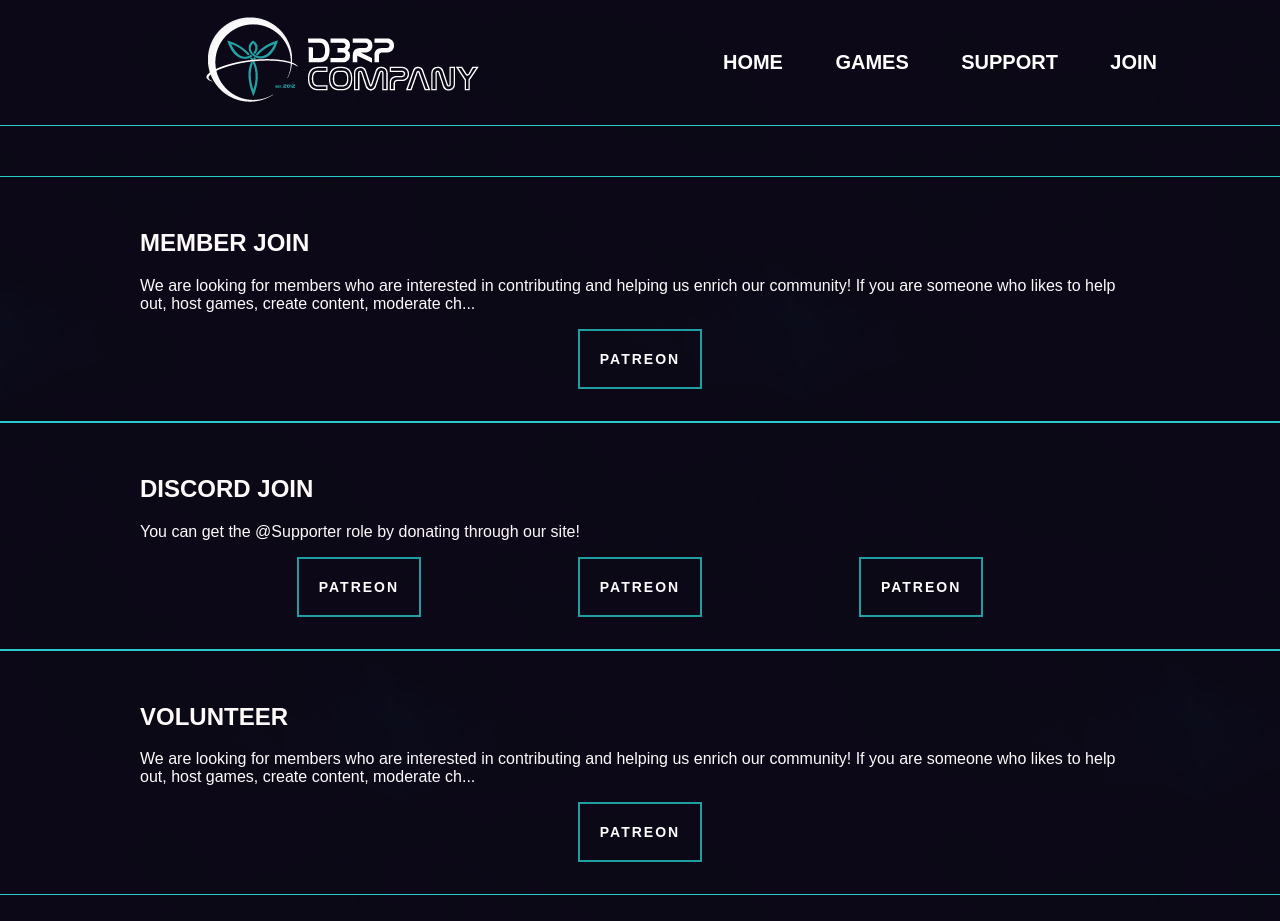
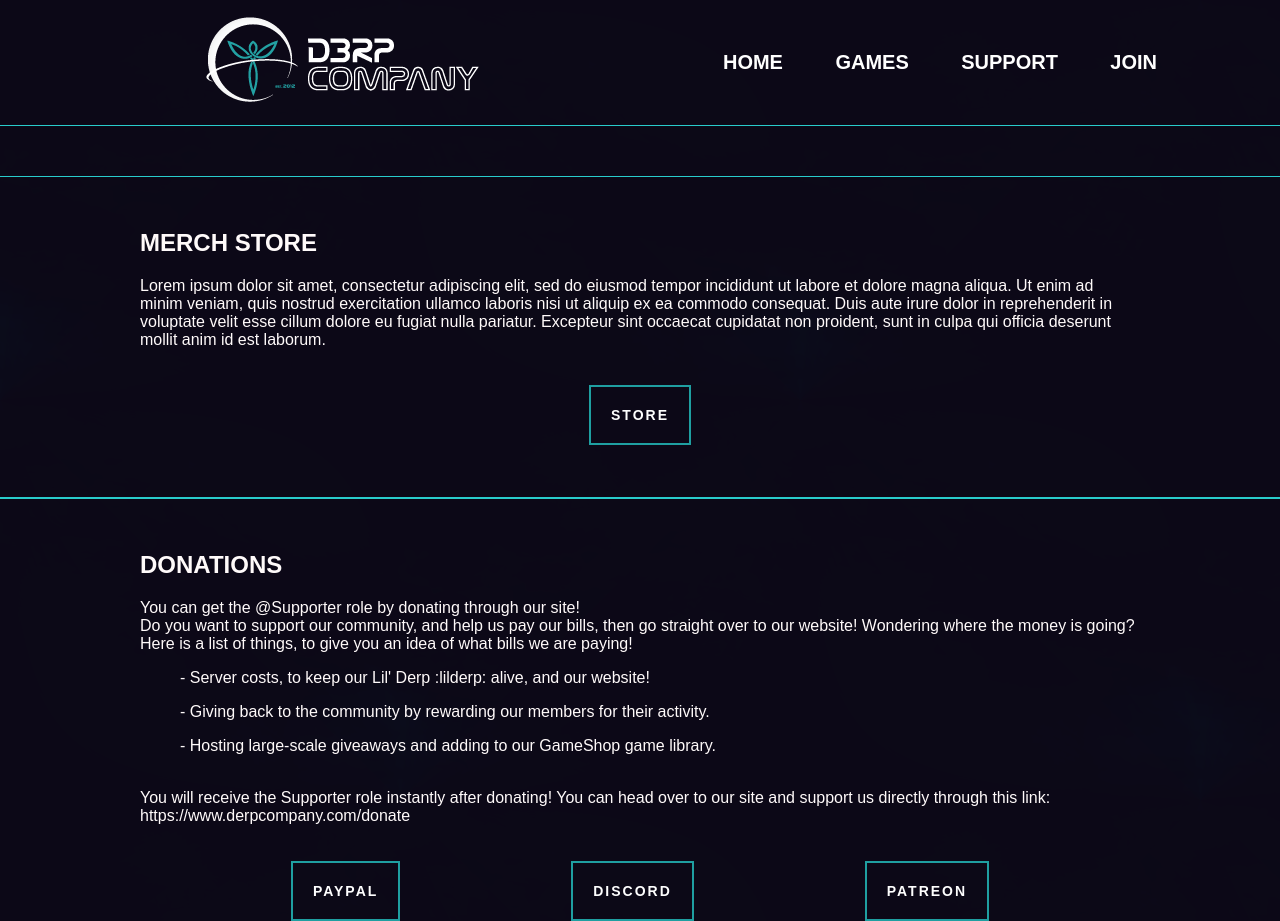
Before and after one commit to DerpCompany/NewWebsite, a Jekyll site: the page built from support.md, in a window 1280 px wide, cut to the strip 0-921 px from the top of the page. Built offline with Jekyll 4.4.1, drawn with Linux system fonts in a browser that asks for light colours; some of the changed text lies outside the part shown.

Commit message:
Update some page content

```diff
--- a/games.md
+++ b/games.md
@@ -7,37 +7,33 @@ index: 5
 
 <div class="section">
   <div class="sectionColumnMain">
-    <h2>MEMBER JOIN</h2>
-    <p>We are looking for members who are interested in contributing and helping us enrich our community! If you are someone who likes to help out, host games, create content, moderate ch...</p>
+    <h2>GAMES WE PLAY</h2>
+    <p>Lorem ipsum dolor sit amet, consectetur adipiscing elit, sed do eiusmod tempor incididunt ut labore et dolore magna aliqua. Ut enim ad minim veniam, quis nostrud exercitation ullamco laboris nisi ut aliquip ex ea commodo consequat. Duis aute irure dolor in reprehenderit in voluptate velit esse cillum dolore eu fugiat nulla pariatur. Excepteur sint occaecat cupidatat non proident, sunt in culpa qui officia deserunt mollit anim id est laborum.</p>
   </div>
   <div class="sectionColumnSub">
-    <button class="navButton">
-      <a href="http://discord.derpcompany.com/">PATREON</a>
-    </button>
   </div>
 </div>
 
 <div class="section">
   <div class="sectionColumnSub">
     <button class="navButton">
-      <a href="http://discord.derpcompany.com/">PATREON</a>
+          <a href="{{ site.baseurl }}/form/signup/">JOIN US</a>
     </button>
   </div>
   <div class="sectionColumnMain">
-    <h2>DISCORD JOIN</h2>
-    <p>The standard Lorem Ipsum passage, used since the 1500s
-"Lorem ipsum dolor sit amet, consectetur adipiscing elit, sed do eiusmod tempor incididunt ut labore et dolore magna aliqua. Ut enim ad minim veniam, quis nostrud exercitation ullamco laboris nisi ut aliquip ex ea commodo consequat. Duis aute irure dolor in reprehenderit in voluptate velit esse cillum dolore eu fugiat nulla pariatur. Excepteur sint occaecat cupidatat non proident, sunt in culpa qui officia deserunt mollit anim id est laborum."!</p>
+    <h2>GAME WITH US</h2>
+    <p>Lorem ipsum dolor sit amet, consectetur adipiscing elit, sed do eiusmod tempor incididunt ut labore et dolore magna aliqua. Ut enim ad minim veniam, quis nostrud exercitation ullamco laboris nisi ut aliquip ex ea commodo consequat. Duis aute irure dolor in reprehenderit in voluptate velit esse cillum dolore eu fugiat nulla pariatur. Excepteur sint occaecat cupidatat non proident, sunt in culpa qui officia deserunt mollit anim id est laborum.</p>
   </div>
 </div>
 
 <div class="section">
   <div class="sectionColumnMain">
-    <h2>VOLUNTEER</h2>
-    <p>We are looking for members who are interested in contributing and helping us enrich our community! If you are someone who likes to help out, host games, create content, moderate ch...</p>
+    <h2>HOST WITH US</h2>
+    <p>Lorem ipsum dolor sit amet, consectetur adipiscing elit, sed do eiusmod tempor incididunt ut labore et dolore magna aliqua. Ut enim ad minim veniam, quis nostrud exercitation ullamco laboris nisi ut aliquip ex ea commodo consequat. Duis aute irure dolor in reprehenderit in voluptate velit esse cillum dolore eu fugiat nulla pariatur. Excepteur sint occaecat cupidatat non proident, sunt in culpa qui officia deserunt mollit anim id est laborum.</p>
   </div>
   <div class="sectionColumnSub">
     <button class="navButton">
-      <a href="http://discord.derpcompany.com/">PATREON</a>
+      <a href="{{ site.baseurl }}/form/volunteer/">VOLUNTEER</a>
     </button>
   </div>
 </div>
--- a/join.md
+++ b/join.md
@@ -8,11 +8,11 @@
 <div class="section">
   <div class="sectionColumnMain">
     <h2>MEMBER JOIN</h2>
-    <p>We are looking for members who are interested in contributing and helping us enrich our community! If you are someone who likes to help out, host games, create content, moderate ch...</p>
+    <p>Lorem ipsum dolor sit amet, consectetur adipiscing elit, sed do eiusmod tempor incididunt ut labore et dolore magna aliqua. Ut enim ad minim veniam, quis nostrud exercitation ullamco laboris nisi ut aliquip ex ea commodo consequat. Duis aute irure dolor in reprehenderit in voluptate velit esse cillum dolore eu fugiat nulla pariatur. Excepteur sint occaecat cupidatat non proident, sunt in culpa qui officia deserunt mollit anim id est laborum.</p>
   </div>
   <div class="sectionColumnSub">
     <button class="navButton">
-      <a href="http://discord.derpcompany.com/">PATREON</a>
+      <a href="{{ site.baseurl }}/form/signup/">JOIN US</a>
     </button>
   </div>
 </div>
@@ -20,11 +20,11 @@
 <div class="section">
   <div class="sectionColumnMain">
     <h2>DISCORD JOIN</h2>
-    <p>You can get the @Supporter role by donating through our site!</p>
+    <p>Lorem ipsum dolor sit amet, consectetur adipiscing elit, sed do eiusmod tempor incididunt ut labore et dolore magna aliqua. Ut enim ad minim veniam, quis nostrud exercitation ullamco laboris nisi ut aliquip ex ea commodo consequat. Duis aute irure dolor in reprehenderit in voluptate velit esse cillum dolore eu fugiat nulla pariatur. Excepteur sint occaecat cupidatat non proident, sunt in culpa qui officia deserunt mollit anim id est laborum.</p>
   </div>
   <div class="sectionColumnSub">
     <button class="navButton">
-      <a href="http://discord.derpcompany.com/">PATREON</a>
+      <a href="http://discord.derpcompany.com/">JOIN DISCORD</a>
     </button>
   </div>
 </div>
@@ -32,11 +32,11 @@
 <div class="section">
   <div class="sectionColumnMain">
     <h2>VOLUNTEER</h2>
-    <p>We are looking for members who are interested in contributing and helping us enrich our community! If you are someone who likes to help out, host games, create content, moderate ch...</p>
+    <p>Lorem ipsum dolor sit amet, consectetur adipiscing elit, sed do eiusmod tempor incididunt ut labore et dolore magna aliqua. Ut enim ad minim veniam, quis nostrud exercitation ullamco laboris nisi ut aliquip ex ea commodo consequat. Duis aute irure dolor in reprehenderit in voluptate velit esse cillum dolore eu fugiat nulla pariatur. Excepteur sint occaecat cupidatat non proident, sunt in culpa qui officia deserunt mollit anim id est laborum.</p>
   </div>
   <div class="sectionColumnSub">
     <button class="navButton">
-      <a href="http://discord.derpcompany.com/">PATREON</a>
+      <a href="{{ site.baseurl }}/form/contact/">CONTACT US</a>
     </button>
   </div>
 </div>
--- a/public/css/layout.css
+++ b/public/css/layout.css
@@ -107,6 +107,7 @@ footer {
 
 .navButton {
   padding:20px;
+  margin: 20px;
 }
 
 .section {
@@ -116,6 +117,12 @@ footer {
   justify-content: center;
 }
 
+.sectionNoBorder {
+  padding: 32px 64px;
+  display: flex;
+  flex-wrap: wrap;
+  justify-content: center;
+}
 
 .sectionColumnMain {
 	width: 100%;
@@ -143,7 +150,7 @@ footer {
 
 #discordEmbed {
 	width: 100%;
-	max-width: 400px;
+  padding: 20px;
   height: 600px;
 }
 
@@ -165,6 +172,7 @@ footer {
 .sectionGameRow {
   display: flex;
   overflow: hidden;
+  margin-left: -150px;
 }
 
 .gameCatalogItem {
--- a/public/css/style.css
+++ b/public/css/style.css
@@ -1,3 +1,11 @@
+/* Define font sizes */
+
+p {
+  font-size: 16px;
+}
+
+/* Define styles */
+
 html {
   background-color: #17161a;
   font-family: "Exo", sans-serif;
--- a/support.md
+++ b/support.md
@@ -7,42 +7,67 @@ index: 10
 
 <div class="section">
   <div class="sectionColumnFullWidth">
-    <h2>MEMBER JOIN</h2>
-    <p>We are looking for members who are interested in contributing and helping us enrich our community! If you are someone who likes to help out, host games, create content, moderate ch...</p>
+    <h2>MERCH STORE</h2>
+    <p>Lorem ipsum dolor sit amet, consectetur adipiscing elit, sed do eiusmod tempor incididunt ut labore et dolore magna aliqua. Ut enim ad minim veniam, quis nostrud exercitation ullamco laboris nisi ut aliquip ex ea commodo consequat. Duis aute irure dolor in reprehenderit in voluptate velit esse cillum dolore eu fugiat nulla pariatur. Excepteur sint occaecat cupidatat non proident, sunt in culpa qui officia deserunt mollit anim id est laborum.</p>
   </div>
   <div class="sectionColumnFullWidth flexAlignCenter">
     <button class="navButton">
-      <a href="http://discord.derpcompany.com/">PATREON</a>
+      <a href="https://derpcompany.creator-spring.com/">STORE</a>
     </button>
   </div>
 </div>
 
 <div class="section">
   <div class="sectionColumnFullWidth">
-    <h2>DISCORD JOIN</h2>
-    <p>You can get the @Supporter role by donating through our site!</p>
+    <h2>DONATIONS</h2>
+    <p>
+      You can get the @Supporter role by donating through our site!
+      <br>
+      Do you want to support our community, and help us pay our bills, then go straight over to our website!
+      Wondering where the money is going? Here is a list of things, to give you an idea of what bills we are paying!
+      <br>
+      <ul>- Server costs, to keep our Lil' Derp :lilderp: alive, and our website!</ul>
+      <ul>- Giving back to the community by rewarding our members for their activity.</ul>
+      <ul>- Hosting large-scale giveaways and adding to our GameShop game library.</ul>
+      <br>
+      You will receive the Supporter role instantly after donating!
+      You can head over to our site and support us directly through this link: https://www.derpcompany.com/donate
+    </p>
   </div>
   <div class="sectionColumnFullWidth flexAlignCenter">
     <button class="navButton">
-      <a href="http://discord.derpcompany.com/">PATREON</a>
+      <a href="https://www.patreon.com/derpcompany">PAYPAL</a>
     </button>
     <button class="navButton">
-      <a href="http://discord.derpcompany.com/">PATREON</a>
+      <a href="http://discord.derpcompany.com/">DISCORD</a>
     </button>
     <button class="navButton">
-      <a href="http://discord.derpcompany.com/">PATREON</a>
+      <a href="https://www.patreon.com/derpcompany/">PATREON</a>
     </button>
   </div>
 </div>
 
 <div class="section">
   <div class="sectionColumnFullWidth">
-    <h2>VOLUNTEER</h2>
-    <p>We are looking for members who are interested in contributing and helping us enrich our community! If you are someone who likes to help out, host games, create content, moderate ch...</p>
+    <h2>VOLUNTEERING</h2>
+    <p>
+      We are looking for members who are interested in contributing and helping us enrich our community! If you are someone who likes to help out, host games, create content, moderate chat, design websites, then we encourage you to consider becoming a @Volunteer of Derp Company!
+      <br>
+      As a volunteer you will be required to:
+      <br>
+      <ul>- Be a member of Derp Company.</ul>
+      <ul>- Be able to use voice chat.</ul>
+      <ul>- Participate in a voice chat interview process.</ul>
+      <br>
+      If you're interested in being a part of our community's growth, apply using the following link:
+      https://www.derpcompany.com/volunteer
+      <br>
+      Roles listed below are posted by community leaders seeking specific assistance.
+    </p>
   </div>
   <div class="sectionColumnFullWidth flexAlignCenter">
     <button class="navButton">
-      <a href="http://discord.derpcompany.com/">PATREON</a>
+      <a href="http://discord.derpcompany.com/">CONTACT US</a>
     </button>
   </div>
 </div>
```
Also changed, not shown: index.md (+7 -2 lines).
